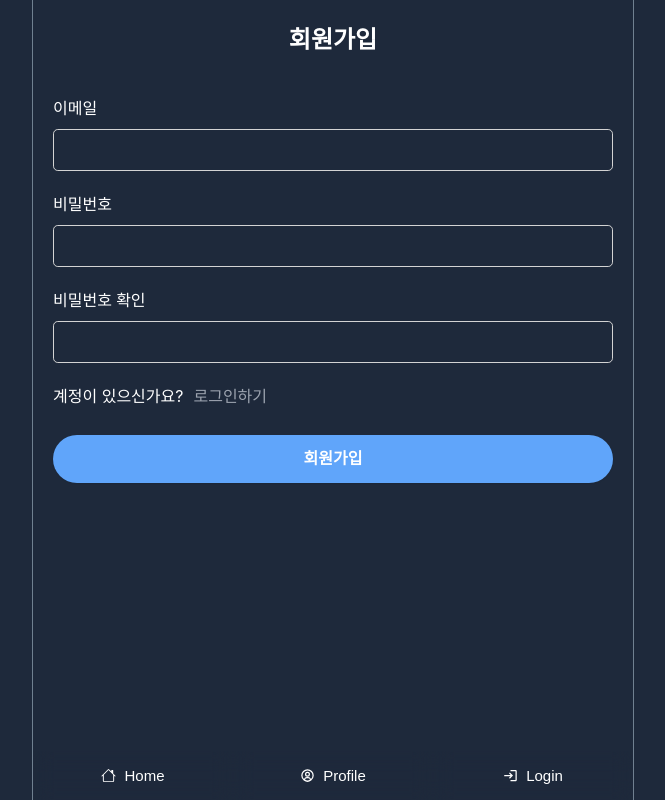
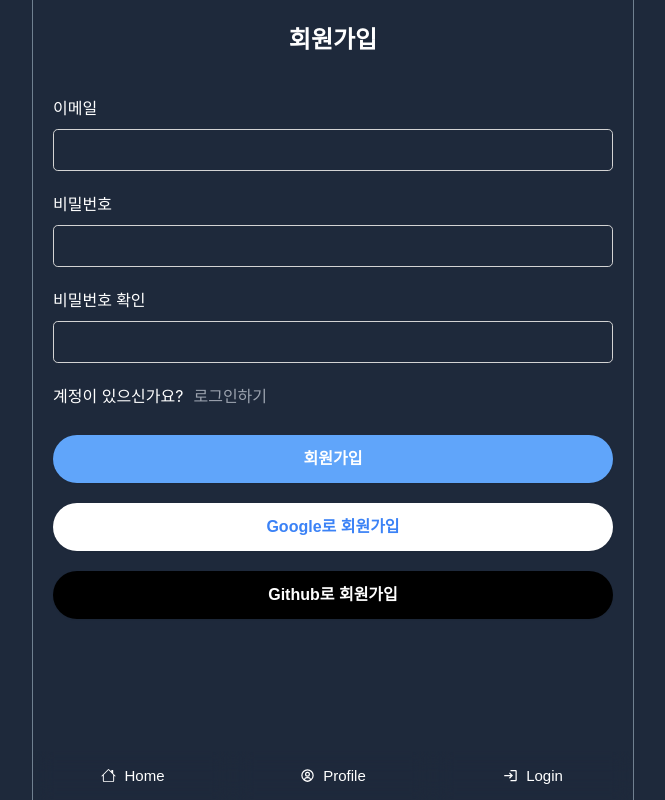
Before and after one commit to ssowem/react-twitter-app, a React (Create React App) app: page /users/signup in a window 1280 px wide. Shown: the whole page, without its empty margins (307-972 px from the left). Built offline with nearby package versions, Linux system fonts and the light colour scheme; no server answers.

Commit message:
feat: Firebase Oauth 구글,깃허브 회원가입 추가

```diff
--- a/src/components/Router.tsx
+++ b/src/components/Router.tsx
@@ -30,6 +30,7 @@
           <Route path="/profile/edit" element={<ProfileEdit />} />
           <Route path="/notifications" element={<NotificationsPage />} />
           <Route path="/search" element={<SearchPage />} />
+          <Route path="*" element={<Navigate replace to="/" />} />
         </>
       ) : (
         <>
--- a/src/components/users/LoginForm.tsx
+++ b/src/components/users/LoginForm.tsx
@@ -85,7 +85,7 @@
       <div className="form__block">
         계정이 없으신가요?
         <Link to="/users/signup" className="form__link">
-          회원가입
+          회원가입하기
         </Link>
       </div>
       <div className="form__block--lg">
--- a/src/components/users/SignupForm.tsx
+++ b/src/components/users/SignupForm.tsx
@@ -1,6 +1,12 @@
 import { useState } from "react";
 import { Link, useNavigate } from "react-router-dom";
-import { getAuth, createUserWithEmailAndPassword } from "firebase/auth";
+import {
+  getAuth,
+  createUserWithEmailAndPassword,
+  GoogleAuthProvider,
+  GithubAuthProvider,
+  signInWithPopup,
+} from "firebase/auth";
 import { app } from "firebaseApp";
 import { toast } from "react-toastify";
 
@@ -14,9 +20,9 @@
   // firebase 회원가입
   const onSubmit = async (e: any) => {
     e.preventDefault();
-    try{
+    try {
       const auth = getAuth(app);
-      await createUserWithEmailAndPassword(auth, email, password)
+      await createUserWithEmailAndPassword(auth, email, password);
       navigate("/"); //회원가입완료(=로그인) 후 메인페이지로 이동
       toast.success("성공적으로 회원가입이 되었습니다.");
     } catch (error: any) {
@@ -63,6 +69,39 @@
       }
     }
   };
+
+  const onClickSocialLogin = async (e: any) => {
+    const {
+      target: { name },
+    } = e;
+    console.log(name);
+
+    let provider;
+    const auth = getAuth(app);
+
+    if (name === "google") {
+      provider = new GoogleAuthProvider();
+    }
+
+    if (name === "github") {
+      provider = new GithubAuthProvider();
+    }
+
+    await signInWithPopup(
+      auth,
+      provider as GithubAuthProvider | GoogleAuthProvider
+    )
+      .then((result) => {
+        console.log("result", result);
+        toast.success("로그인 되었습니다.");
+      })
+      .catch((error) => {
+        console.log(error);
+        const errorMessage = error.message;
+        toast?.error(errorMessage);
+      });
+  };
+
   return (
     <form className="form form--lg" onSubmit={onSubmit}>
       <div className="form__title">회원가입</div>
@@ -121,6 +160,26 @@
           회원가입
         </button>
       </div>
+      <div className="form__block">
+        <button
+          type="button"
+          name="google"
+          className="form__btn--google"
+          onClick={onClickSocialLogin}
+        >
+          Google로 회원가입
+        </button>
+      </div>
+      <div className="form__block">
+        <button
+          type="button"
+          name="github"
+          className="form__btn--github"
+          onClick={onClickSocialLogin}
+        >
+          Github로 회원가입
+        </button>
+      </div>
     </form>
   );
 }
--- a/src/index.scss
+++ b/src/index.scss
@@ -1,5 +1,5 @@
 $background: #1e293b;
-$activeBg: #1e293b5f;
+$activeBg: #485c7a5f;
 $white: #ffffff;
 $border: #708090;
 $promaryColor: #60a5fa;
@@ -324,4 +324,28 @@
   &__error {
     color: red;
   }
+
+  &__btn--google {
+    @extend .form__btn--submit;
+    background-color: $white;
+    color: $activeBorder;
+
+    &:hover,
+    &:focus {
+      background-color: $activeBorder;
+      color:$white;
+    }
+  }
+
+  &__btn--github {
+    @extend .form__btn--submit;
+    background-color: black;
+    color: white;
+
+    &:hover,
+    &:focus {
+      background-color: $activeBg;
+      color:$white;
+    }
+  }
 }
```
